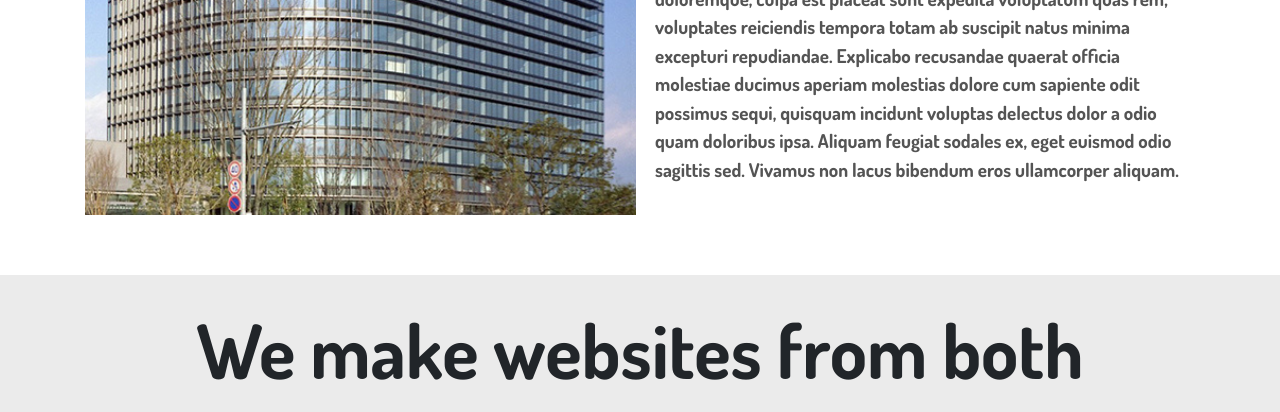
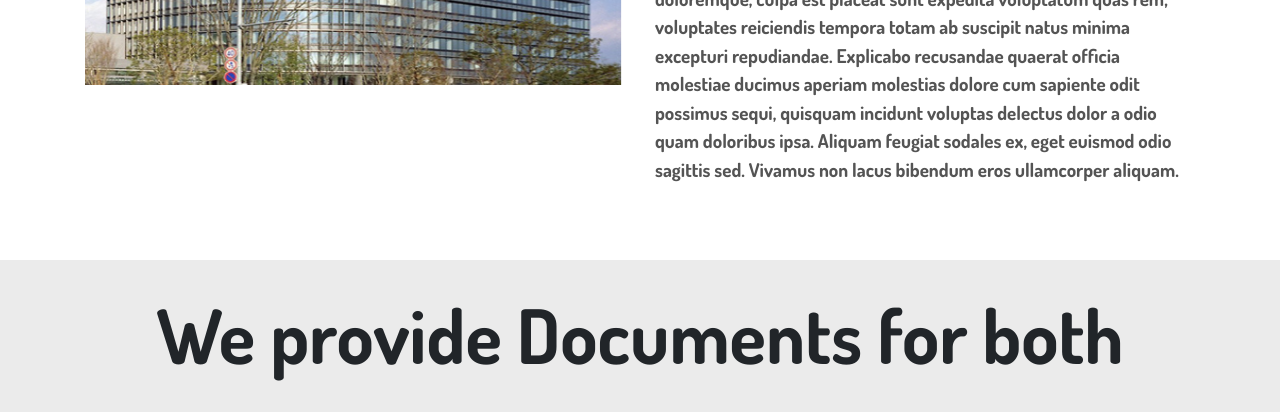
Before and after one commit to ChhabriaMala/DNC-Documentation, a plain HTML site: page index.html in a window 1280 px wide. Shown: the part 1033-1445 px from the top of the page. Drawn offline with nearby package versions, Linux system fonts and the light colour scheme.

Commit message:
Update index.html

```diff
--- a/index.html
+++ b/index.html
@@ -54,7 +54,7 @@
             <h1 class="second-heading">About Us</h1>
             <div class="row">
                 <div class="col-lg-6">
-                    <img class="Second-img" src="images/Company crop.png" alt="">
+                    <img class="second-img" src="images/Company crop.png" alt="">
                 </div>
                 <div class="col-lg-6">
                     <p class="second-para">Lorem ipsum dolor sit amet, consectetur adipiscing elit. In sed pretium odio. Suspendisse tincidunt vestibulum dolor, ac fringilla lacus ultrices sit amet. Suspendisse sollicitudin volutpat metus, porta semper sem vestibulum vel. Morbi
@@ -69,7 +69,7 @@
 
     <section class="third-container" id="third-container">
         <div class="container">
-            <h1 class="third-heading">We make websites from both</h1>
+            <h1 class="third-heading">We provide Documents for both</h1>
 
             <div class="row">
                 <div class="col-lg-6">
```
